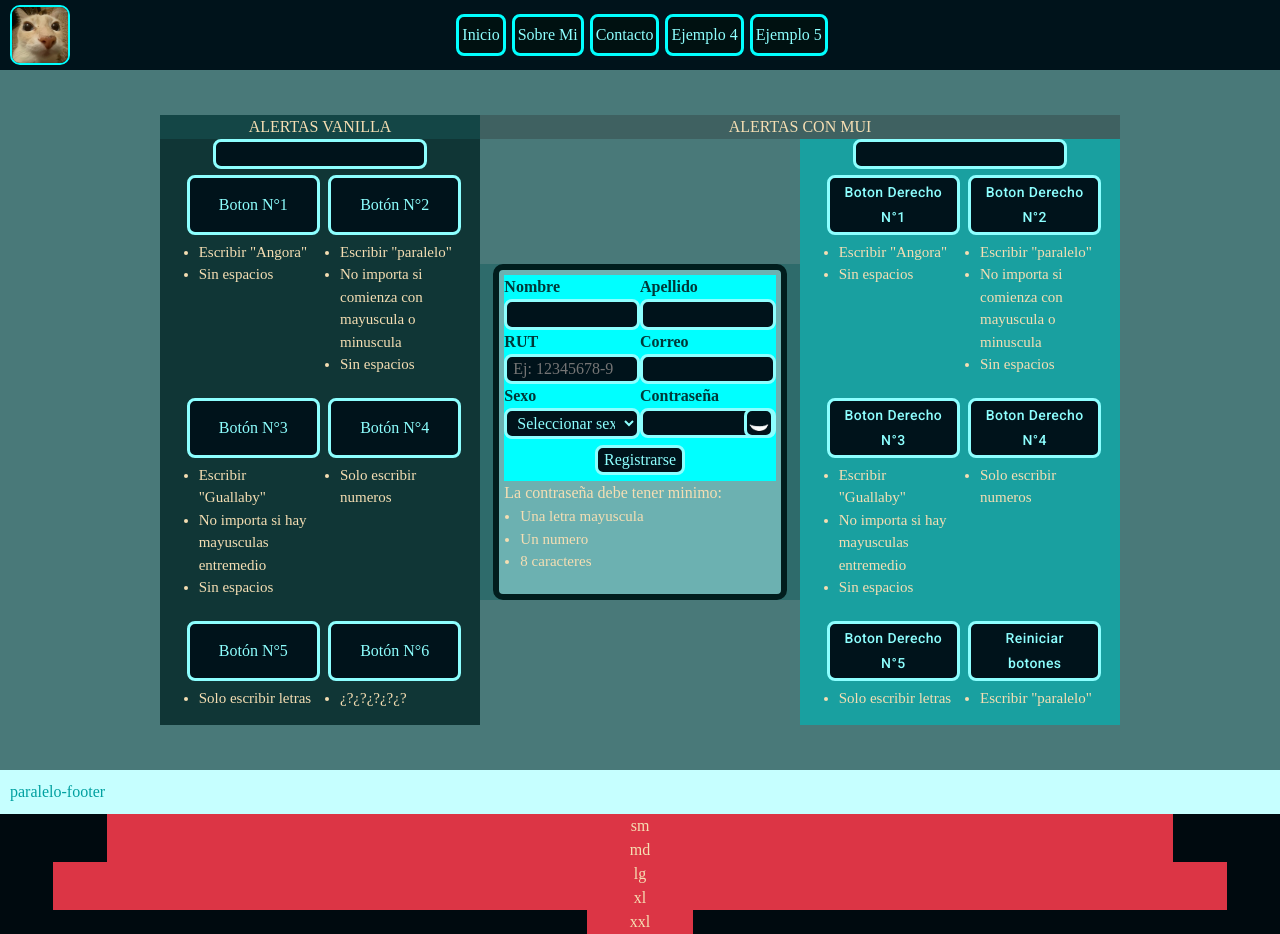
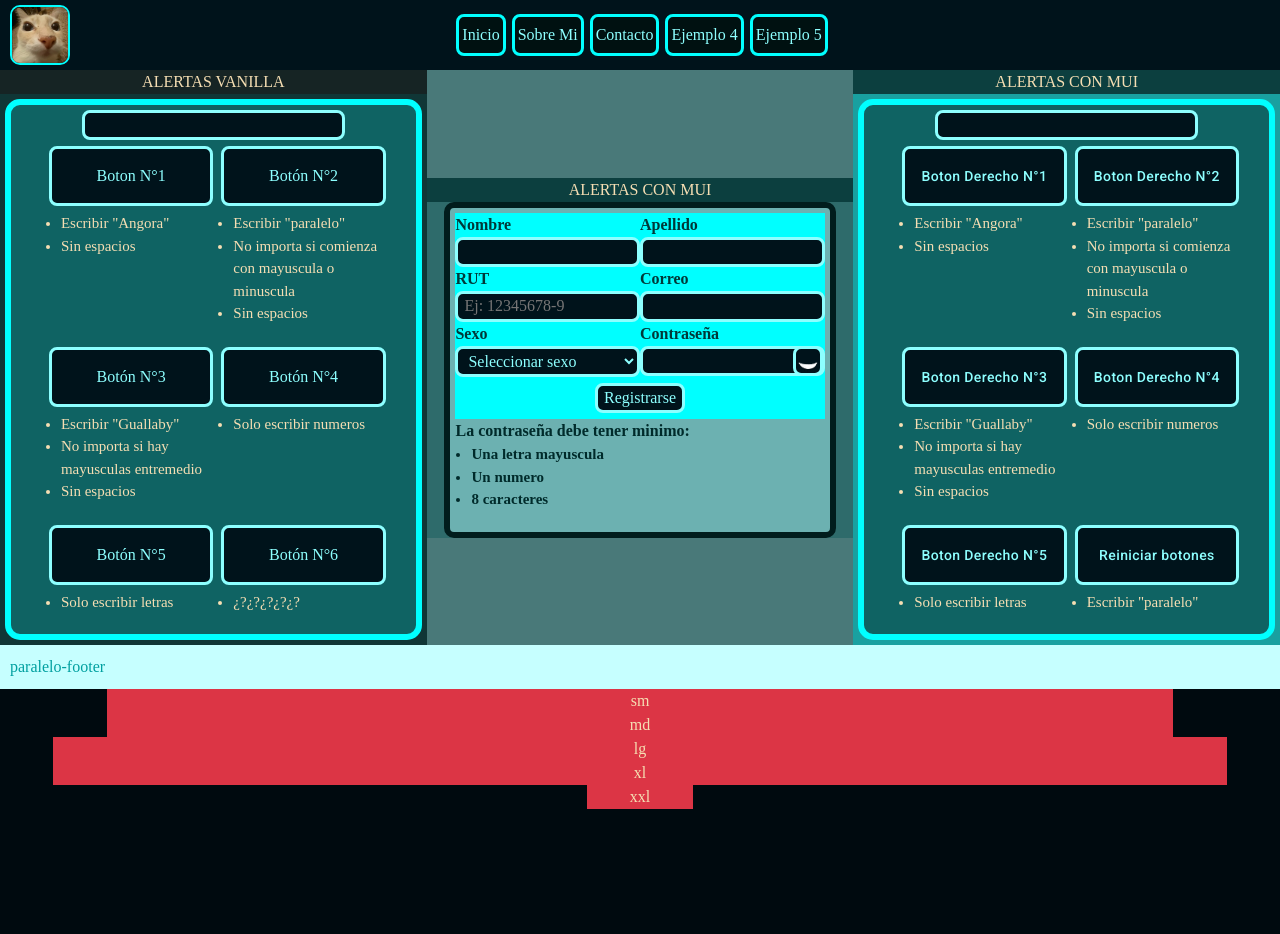
Before and after one commit to JehuCalle/portafolio-react, a React (Create React App) app: page /portafolio-react/Pages/DiferentesAnim in a window 1280 px wide. After the commit the page ends 809 px from the top, so only its background shows below. Built offline with nearby package versions, Linux system fonts and the light colour scheme.

Commit message:
Solo falta quitar todos los bg inecesario, agregar mejores estilos visuales y las descripciones de 'Sobre mi' y 'Contacto'

```diff
--- a/src/Css/DiferentesAnim.css
+++ b/src/Css/DiferentesAnim.css
@@ -49,16 +49,15 @@
 
 .tituloAlerVanilla {
   text-align: center;
-  background-color: rgb(20, 70, 70);
+  background-color: rgb(22, 36, 36);
 }
 
 .tituloAlerMUI {
   text-align: center;
-  background-color: rgb(63, 97, 97);
+  background-color: rgb(12, 63, 63);
 }
 
 .cuerpoAnim {
-  height: 700px;
   width: 100%;
   display: flex;
   flex-direction: column;
@@ -69,17 +68,25 @@
 
 .contContCont {
   display: flex;
+  flex-wrap: wrap;
   justify-content: center;
   align-items: center;
 }
 
 .contBtnDifAnim {
-  height: 100%;
+  margin: 5px;
+  padding: 5px;
   display: flex;
   flex-wrap: wrap;
   justify-content: center;
   align-items: center;
   background-color: rgb(15, 99, 99);
+  border: 6px solid rgb(0, 255, 255);
+  border-radius: 15px;
+  -webkit-border-radius: 15px;
+  -moz-border-radius: 15px;
+  -ms-border-radius: 15px;
+  -o-border-radius: 15px;
 }
 
 .contAnimIzq {
@@ -143,6 +150,7 @@
 
 .contAnimCen {
   display: flex;
+  flex-wrap: wrap;
   justify-content: center;
   background-color: rgb(46, 107, 107);
 }
@@ -198,7 +206,6 @@
   height: 100%;
 }
 
-
 .contenedorBtnForm {
   display: flex;
   justify-content: center;
@@ -207,6 +214,10 @@
 .contenedorReq {
   display: flex;
   flex-direction: column;
+}
+.colorTxtReq {
+  color: rgb(0, 43, 43);
+  font-weight: bold !important;
 }
 
 /* DERECHA DERECHA DERECHA DERECHA DERECHA */
--- a/src/Pages/DiferentesAnim.jsx
+++ b/src/Pages/DiferentesAnim.jsx
@@ -445,14 +445,11 @@ const handleClose = (event, reason) => {
   return(
     <div>
       <div className="cuerpoAnim col-12">
-        <div className="col-9">
-          <label className="tituloAlerVanilla col-4"> ALERTAS VANILLA</label>
-          <label className="tituloAlerMUI col-8"> ALERTAS CON MUI </label>
-        </div>
         <div className="contContCont col-12">
           {/* IZQUIERDA IZQUIERDA IZQUIERDA IZQUIERDA IZQUIERDA */}
-          <div className="contBtnDifAnim contAnimIzq col-3">
-
+          <div className="contAnimIzq col-12 col-sm-12 col-md-12 col-lg-4 col-xl-4 col-xxl-3">
+            <label className="tituloAlerVanilla col-12"> ALERTAS VANILLA</label>
+            <div className="contBtnDifAnim">
               <div className="contAlertaVanilla col-12">
                 <label
                   className={`alertaVanilla col-10 ${VerifCondicion(cumpleCondicion) ? 'alerVaCorr' : 'alerVaInco'} ${ocultarONoAlerta(ocultarAlertONo) ? 'd-none' : ''}`}
@@ -571,9 +568,11 @@ const handleClose = (event, reason) => {
                 </div>
               </div>
             </div>
+          </div>
 
           {/* CENTRO CENTRO CENTRO CENTRO CENTRO */}
-          <div className="contAnimCen col-3">
+          <div className="contAnimCen col-12 col-sm-12 col-md-12 col-lg-4 col-xl-4 col-xxl-4">
+            <label className="tituloAlerMUI col-12"> ALERTAS CON MUI </label>
             <div className="contCentro col-11">
               <form
                 className="estiloForm col-12"
@@ -645,8 +644,8 @@ const handleClose = (event, reason) => {
                   </button>
                 </div>
               </form>
-              <div className="contenedorReq col-12">
-                <label className="col-12">La contraseña debe tener minimo:</label>
+              <div className="contenedorReq colorTxtReq col-12">
+                <label className="colorTxtReq col-12">La contraseña debe tener minimo:</label>
                 <ul className="paddingUl">
                   <li className="tamañoLi">
                     Una letra mayuscula
@@ -663,7 +662,9 @@ const handleClose = (event, reason) => {
           </div>
 
           {/* DERECHA DERECHA DERECHA DERECHA DERECHA */}
-          <div className="contBtnDifAnim contAnimDer col-3">
+          <div className=" col-12 col-sm-12 col-md-12 col-lg-4 col-xl-4 contAnimDer col-xxl-3">
+            <label className="tituloAlerMUI col-12"> ALERTAS CON MUI </label>
+            <div className="contBtnDifAnim">
               <input
                 className="col-8"
                 ref={inputDerAlmacenado}/>
@@ -777,6 +778,7 @@ const handleClose = (event, reason) => {
                   </ul>
                 </div>
               </div>
+            </div>
 
           </div>
         </div>
```
Lines whose indentation alone changed are shown as unchanged.
